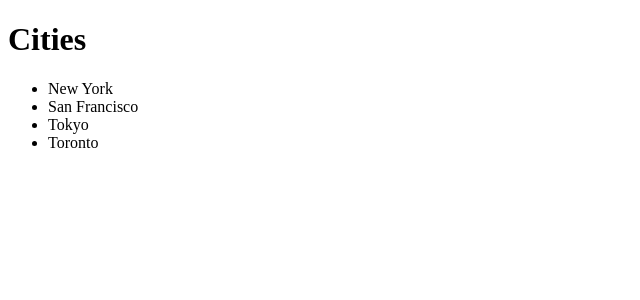
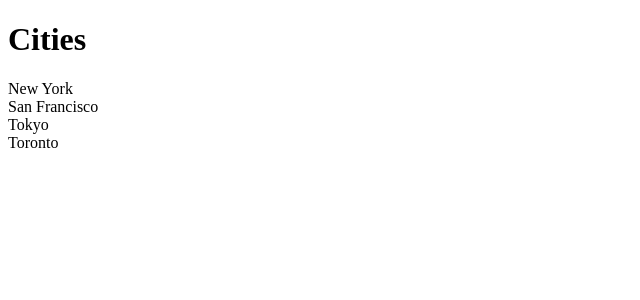
Before and after one commit to prabhu-raja/react-app, a React (Vite) app: page / in a window 1280 px wide. Shown: the top 300 px of the page, without its empty margins (0-640 px from the left). Built offline with nearby package versions, Linux system fonts and the light colour scheme.

Commit message:
17 - Used vanilla css in listgroup

```diff
--- a/src/App.tsx
+++ b/src/App.tsx
@@ -1,7 +1,8 @@
 import { useState } from 'react';
 import Alert from './components/Alert';
 import Button from './components/Button';
-import ListGroup from './components/ListGroup/ListGroup';
+// import ListGroup from './components/ListGroup/ListGroup';
+import ListGroup from './components/ListGroup';
 
 function App() {
   // const [alertVisible, setAlertVisibility] = useState(false);
--- a/src/components/ListGroup/ListGroup.css
+++ b/src/components/ListGroup/ListGroup.css
@@ -0,0 +1,4 @@
+.list-group {
+  list-style: none;
+  padding: 0;
+}
--- a/src/components/ListGroup/ListGroup.tsx
+++ b/src/components/ListGroup/ListGroup.tsx
@@ -1,4 +1,5 @@
 import { useState } from 'react';
+import './ListGroup.css';
 
 interface Props {
   items: string[];
--- /dev/null
+++ b/src/components/ListGroup/index.ts
@@ -0,0 +1,2 @@
+import ListGroup  from "./ListGroup";
+export default ListGroup;
```
